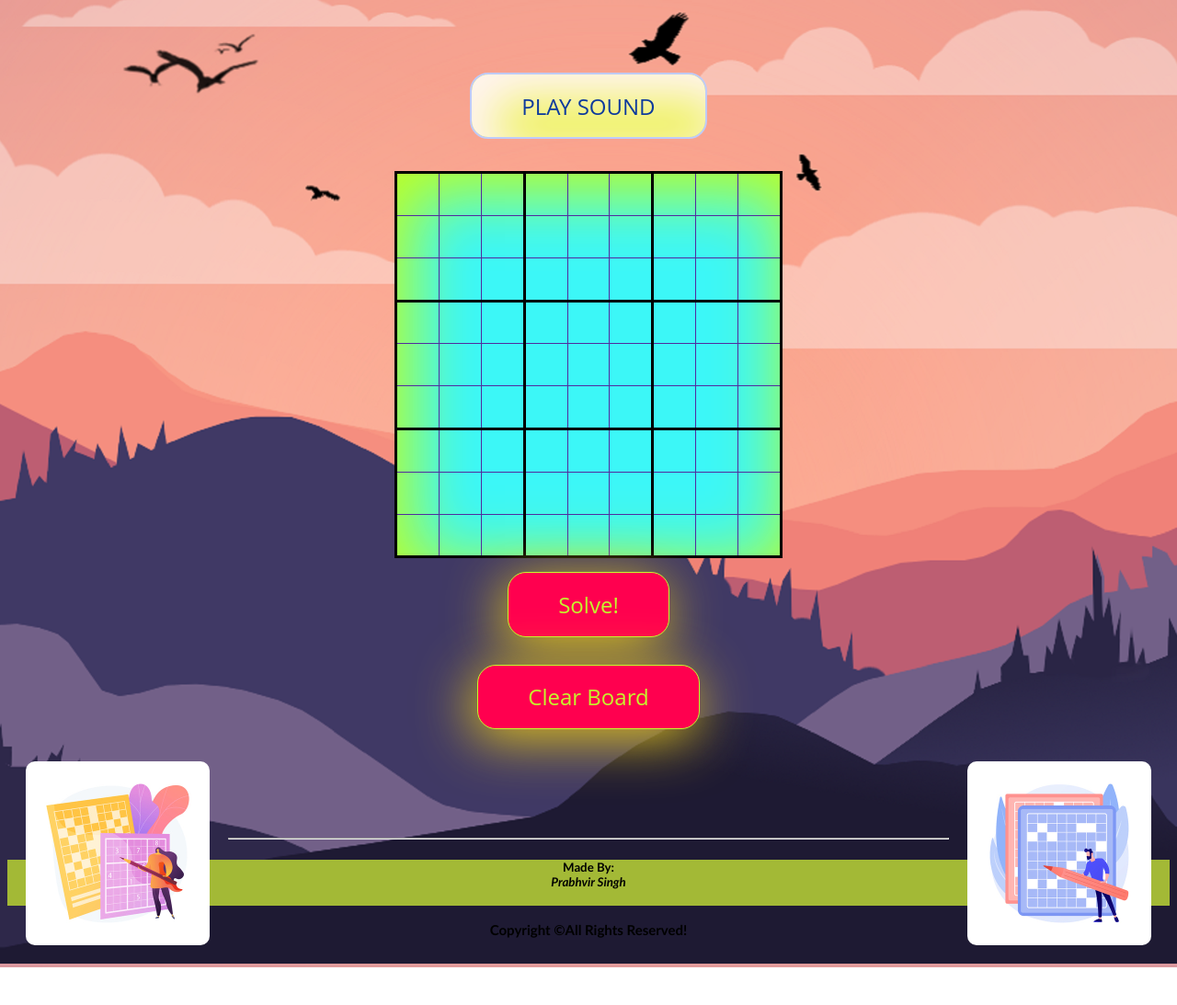
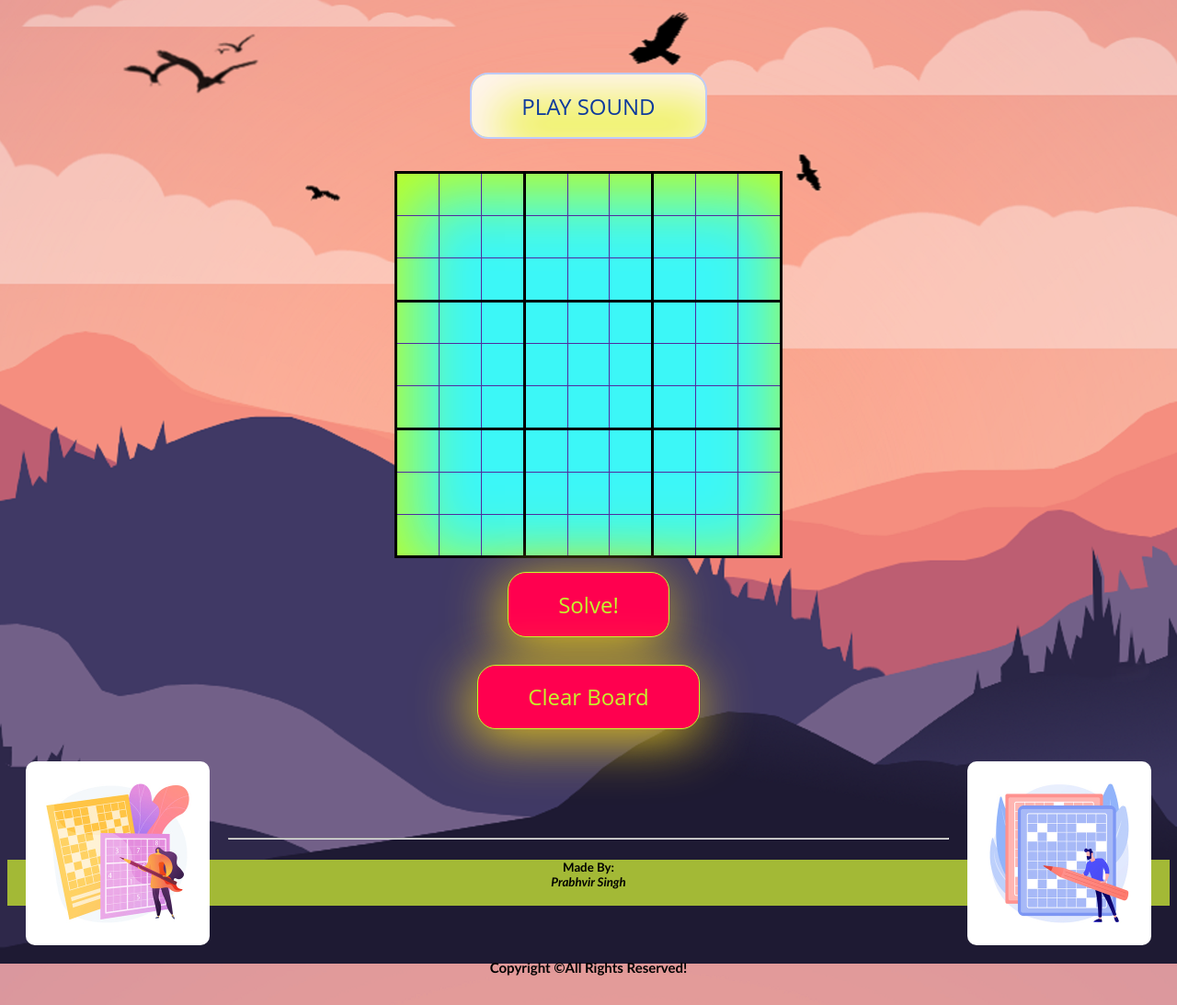
Before and after one commit to prabhvirS14/Sudoku-Game, a plain HTML site: page index.html in a window 1280 px wide. Shown: the part 321-1414 px from the top of the page at 92% size. Before the commit the page ends 1373 px from the top, so only its background shows below. Drawn offline with Linux system fonts and the light colour scheme.

Commit message:
Update index.html

```diff
--- a/index.html
+++ b/index.html
@@ -153,7 +153,7 @@
     <hr>
     <footer class="foot">
         <center>
-            <h5>Made By:<br><em>Prabhvir Singh</em></h5>
+            <h5>Made By:<br><em>Prabhvir Singh</em></h5><br/>
             <h6 class="copy">Copyright &copyAll Rights Reserved!</h6>
         </center>
     </footer>
```
